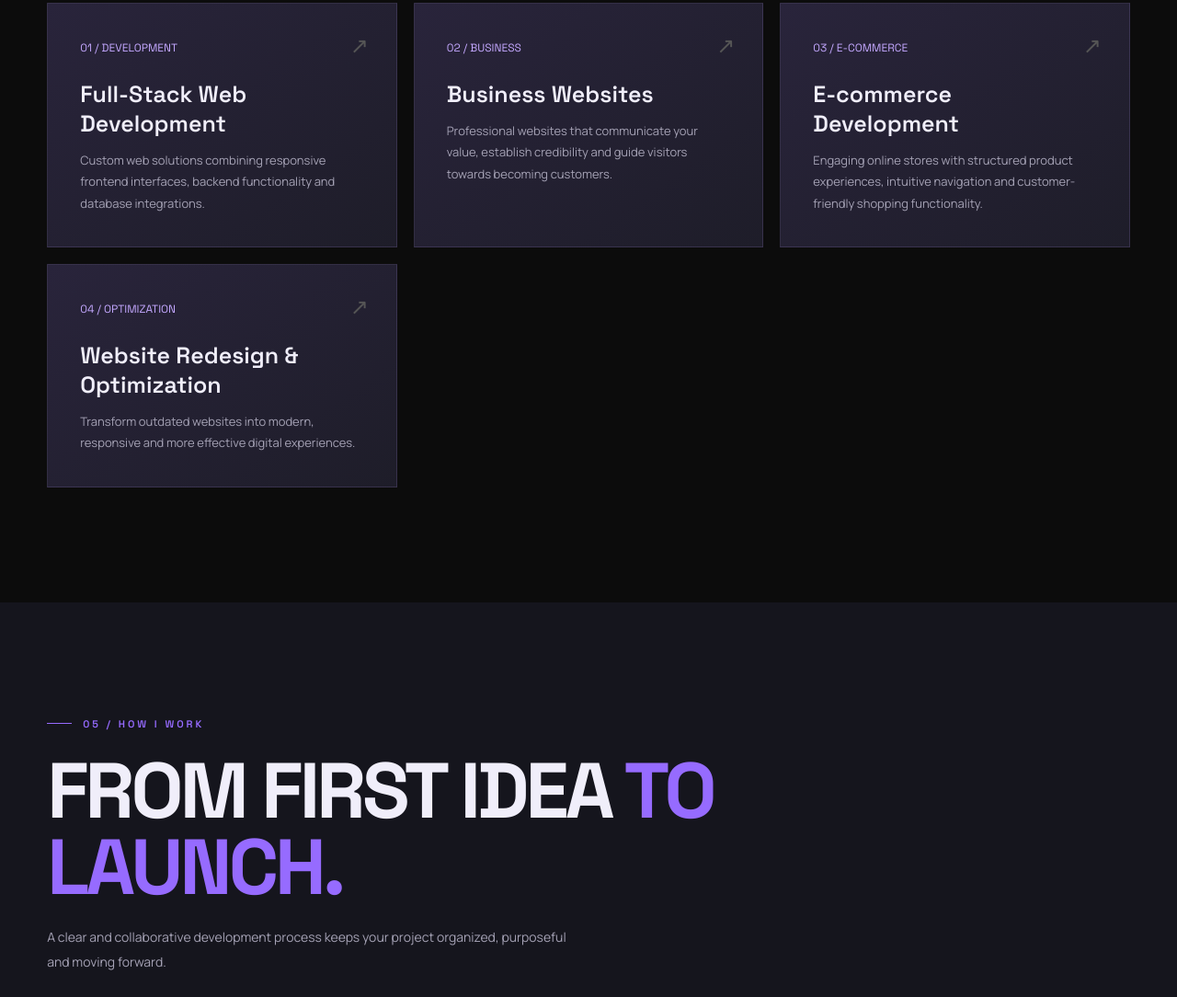
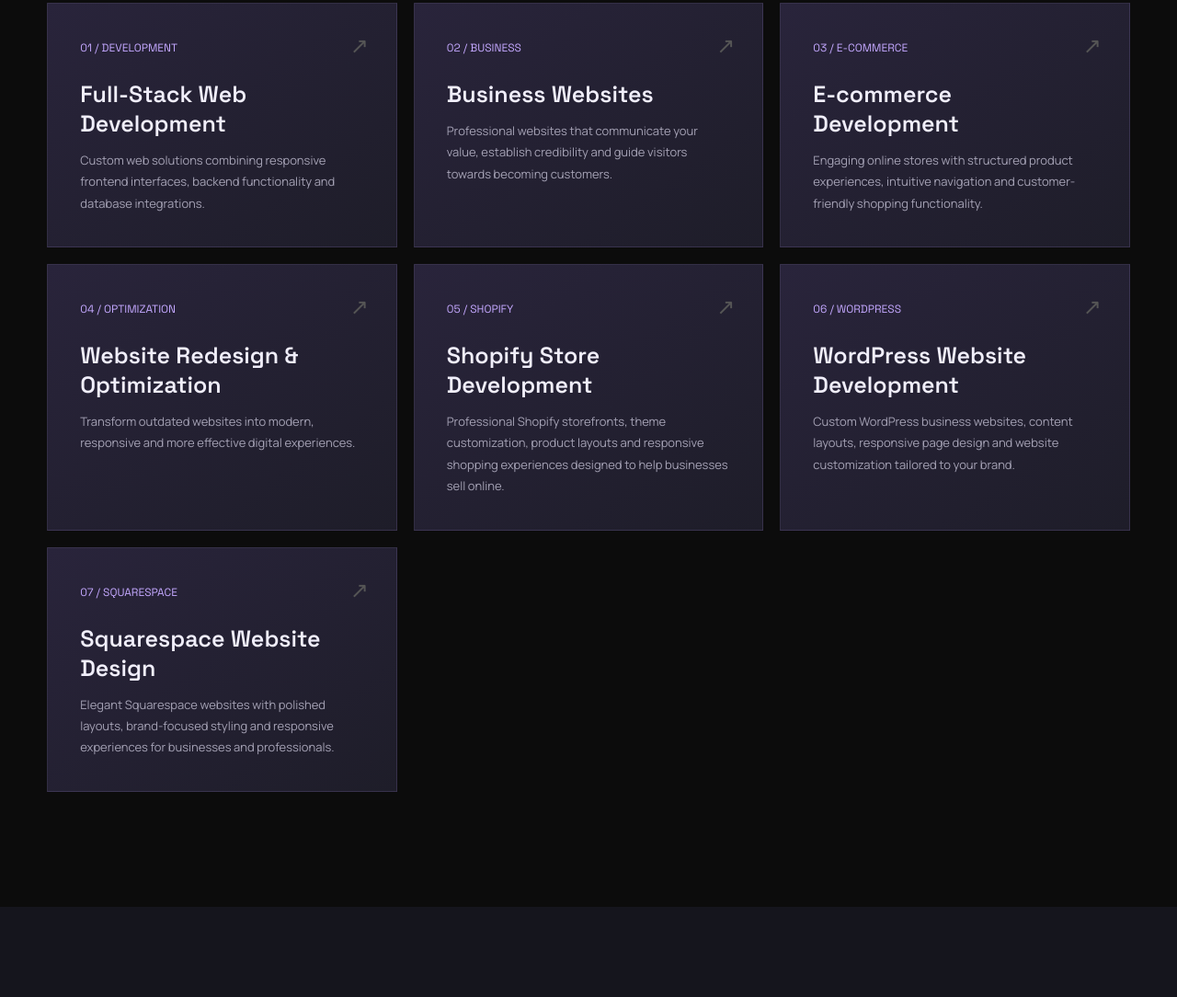
Before and after one commit to fofanaumar73-ai/elite-portfolio, a plain HTML site: page index.html in a window 1280 px wide. Shown: the part 4932-6016 px from the top of the page at 92% size. Drawn offline with nearby package versions, Linux system fonts and the light colour scheme.

Commit message:
Update index.html

```diff
--- a/index.html
+++ b/index.html
@@ -1939,6 +1939,44 @@ img {max-width:100%;display:block}
           experiences.
         </p>
       </article>
+
+
+<!-- SHOPIFY -->
+<article class="service reveal">
+  <span class="service-num">05 / SHOPIFY</span>
+  <span class="service-arrow">↗</span>
+  <h3>Shopify Store Development</h3>
+  <p>
+    Professional Shopify storefronts, theme customization,
+    product layouts and responsive shopping experiences
+    designed to help businesses sell online.
+  </p>
+</article>
+
+<!-- WORDPRESS -->
+<article class="service reveal">
+  <span class="service-num">06 / WORDPRESS</span>
+  <span class="service-arrow">↗</span>
+  <h3>WordPress Website Development</h3>
+  <p>
+    Custom WordPress business websites, content layouts,
+    responsive page design and website customization
+    tailored to your brand.
+  </p>
+</article>
+
+<!-- SQUARESPACE -->
+<article class="service reveal">
+  <span class="service-num">07 / SQUARESPACE</span>
+  <span class="service-arrow">↗</span>
+  <h3>Squarespace Website Design</h3>
+  <p>
+    Elegant Squarespace websites with polished layouts,
+    brand-focused styling and responsive experiences
+    for businesses and professionals.
+  </p>
+</article>
+
 
     </div>
   </div>
```
